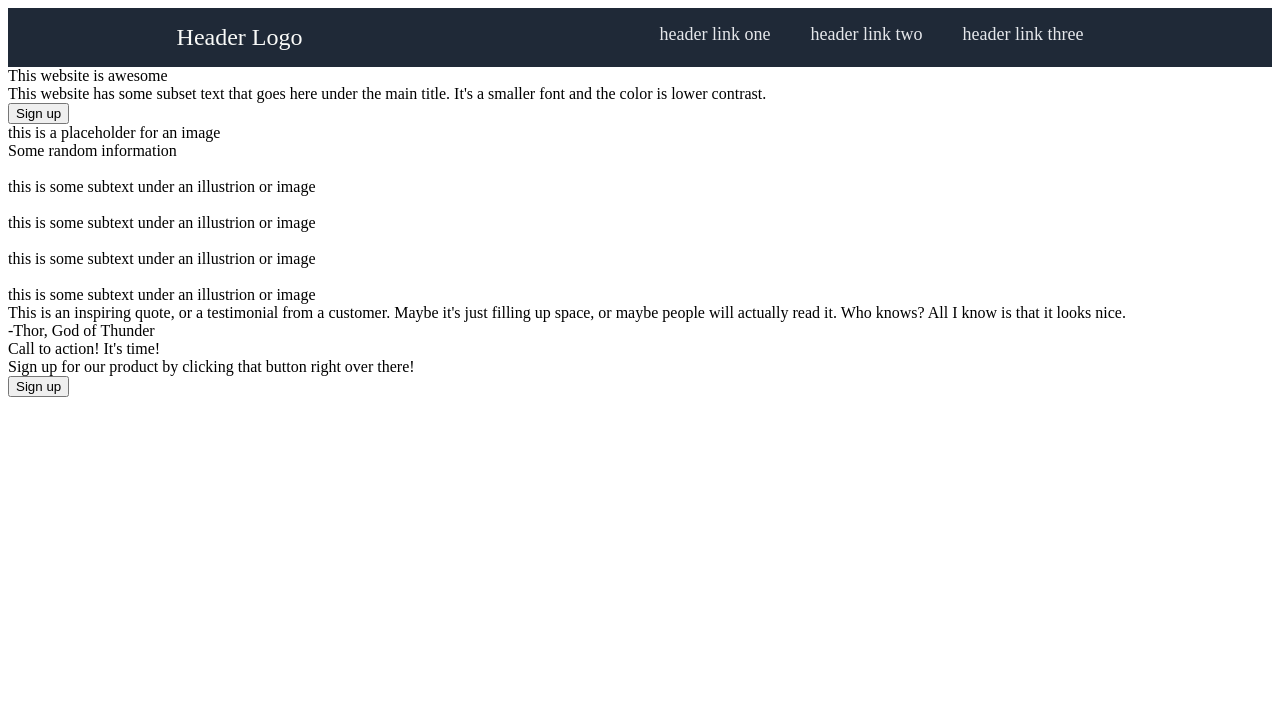
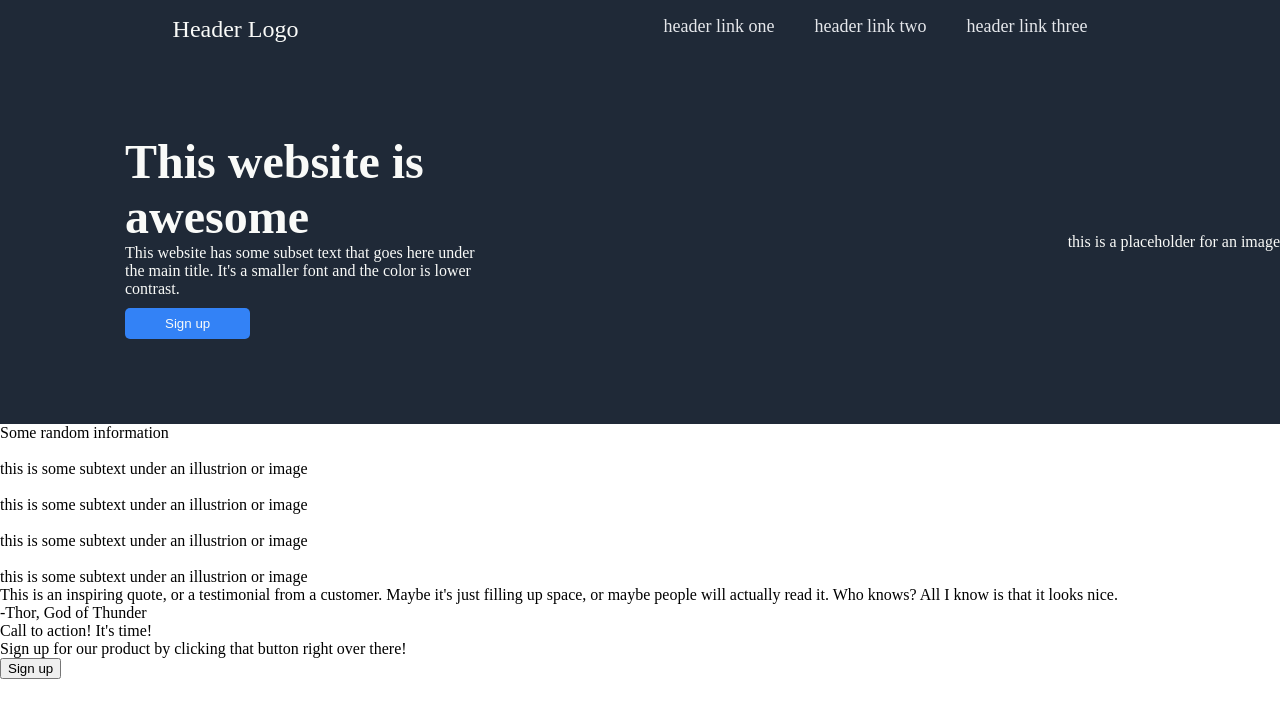
Before and after one commit to kimsjason/landing-page, a plain HTML site: page index.html in a window 1280 px wide. Drawn offline with Linux system fonts and the light colour scheme.

Commit message:
Add main section styles

```diff
--- a/styles/style.css
+++ b/styles/style.css
@@ -5,6 +5,7 @@ html {
 
 *, *::before, *::after {
     box-sizing: inherit;
+    margin: 0;
 }
 
 body {
@@ -38,3 +39,47 @@ a {
     text-decoration: none;
     padding: 0 20px;
 }
+
+/* MAIN STYLES */
+.main {
+    display: flex;
+    justify-content: space-between;
+    align-items: center;
+    background-color: #1f2937;
+    color: #f9faf8;
+}
+
+.container {
+    display: flex;
+    flex-direction: column;
+    align-items: flex-start;
+    width: 400px;
+    margin: 50px 100px;
+    padding: 25px;
+}
+
+.placeholder {
+    display: flex;
+    justify-content: center;
+    align-items: center;
+    width: 400px;
+    height: 150px;
+    margin-right: 150px;
+
+    background-color: gray;
+}
+
+.main-text {
+    font-size: 48px;
+    color: #f9faf8;
+    font-weight: bolder;
+}
+
+.main button {
+    margin: 10px 0;
+    padding: 8px 40px;
+    background-color: #3382f6;
+    color: #f9faf8;
+    border: none;
+    border-radius: 5px;
+}
```
